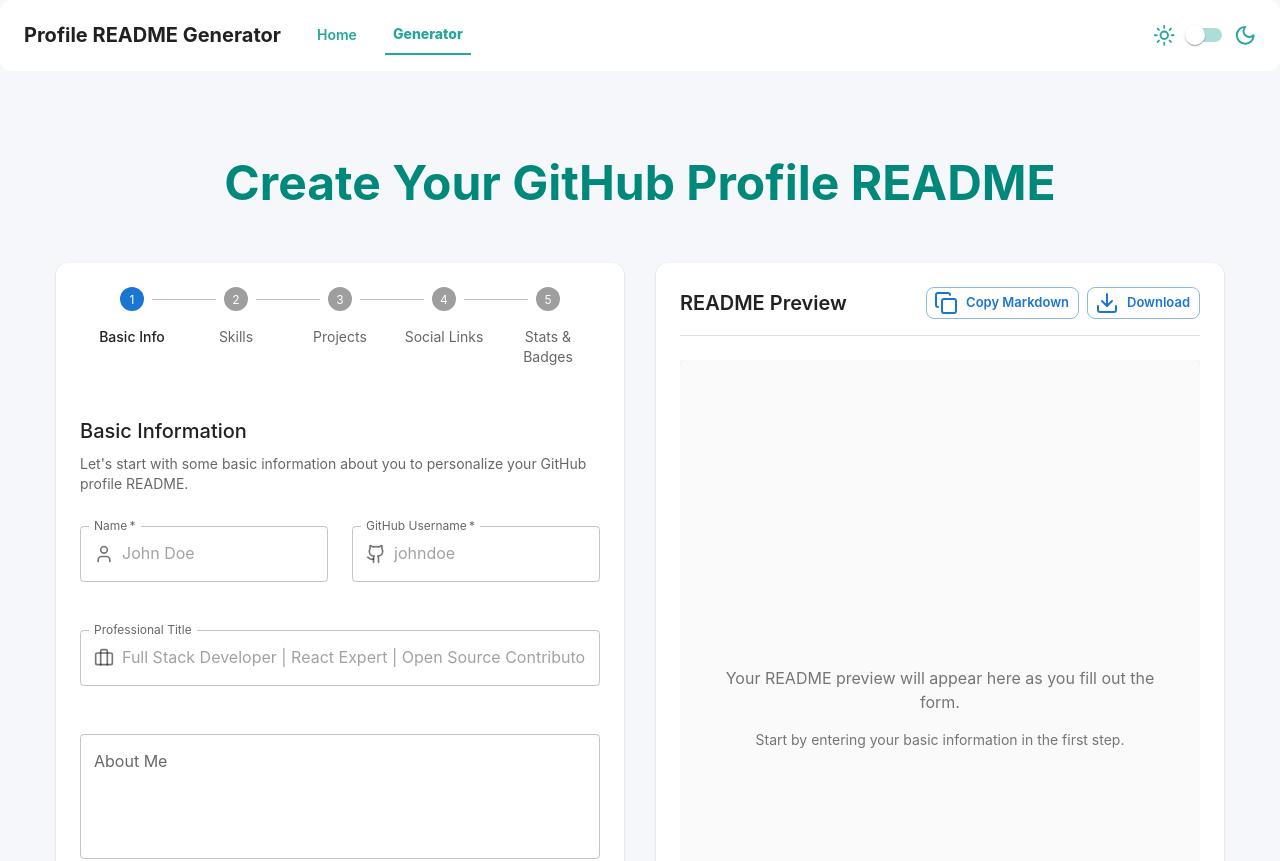
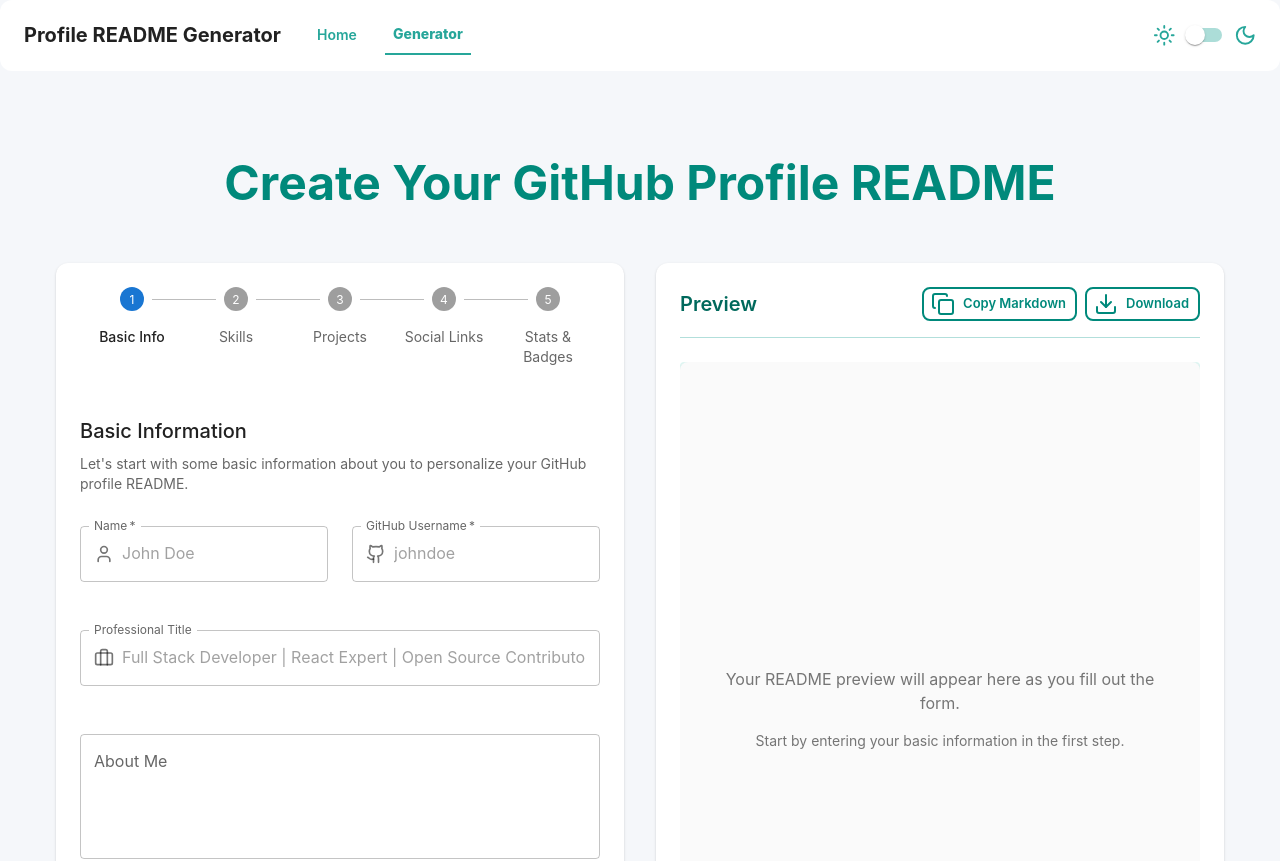
Before and after one commit to NhanPhamThanh-IT/Profile-Readme-Generator, a React (Vite) app: page /generator in a window 1280 px wide. Shown: the top 861 px of the page. Built offline with nearby package versions, Linux system fonts and the light colour scheme.

Commit message:
Update Markdown Preview styles

```diff
--- a/src/components/MarkdownPreview/index.jsx
+++ b/src/components/MarkdownPreview/index.jsx
@@ -8,56 +8,45 @@
 } from '@mui/material';
 import { Copy, Download } from 'lucide-react';
 import MarkdownContent from './MarkdownContent';
+import styles from '@styles/components/others/MarkdownPreview';
 
 function MarkdownPreview({ markdown, darkMode, copied, copyToClipboard }) {
+    const sx = styles(darkMode, copied);
+
     return (
-        <Paper
-            elevation={darkMode ? 2 : 1}
-            sx={{
-                p: 3,
-                height: '100%',
-                minHeight: '600px',
-                display: 'flex',
-                flexDirection: 'column',
-            }}
-        >
-            <Box sx={{ display: 'flex', justifyContent: 'space-between', alignItems: 'center', mb: 2 }}>
-                <Typography variant="h6" component="h2" sx={{ fontWeight: 600 }}>
-                    README Preview
+        <Paper elevation={sx.paper.elevation} sx={sx.paper.sx}>
+            <Box sx={sx.header}>
+                <Typography variant="h6" component="h2" sx={sx.title}>
+                    Preview
                 </Typography>
                 <Box>
                     <Button
                         variant={copied ? 'contained' : 'outlined'}
-                        color={copied ? 'success' : 'primary'}
+                        color={sx.copyButton.color}
                         onClick={copyToClipboard}
                         startIcon={<Copy />}
                         size="small"
-                        sx={{ mr: 1 }}
+                        sx={sx.copyButton.sx}
                     >
                         {copied ? 'Copied!' : 'Copy Markdown'}
                     </Button>
                     <Button
                         variant="outlined"
-                        color="primary"
+                        color={sx.downloadButton.color}
                         startIcon={<Download />}
                         size="small"
                         href={`data:text/markdown;charset=utf-8,${encodeURIComponent(markdown)}`}
                         download="README.md"
+                        sx={sx.downloadButton.sx}
                     >
                         Download
                     </Button>
                 </Box>
             </Box>
 
-            <Divider sx={{ mb: 3 }} />
+            <Divider sx={sx.divider} />
 
-            <Box
-                sx={{
-                    flexGrow: 1,
-                    overflow: 'auto',
-                    bgcolor: darkMode ? '#0d1117' : '#f6f8fa',
-                }}
-            >
+            <Box sx={sx.markdownBox}>
                 <MarkdownContent markdown={markdown} darkMode={darkMode} />
             </Box>
         </Paper>
--- /dev/null
+++ b/src/styles/components/others/MarkdownPreview.jsx
@@ -0,0 +1,66 @@
+const styles = (darkMode, copied) => ({
+    paper: {
+        elevation: darkMode ? 3 : 1,
+        sx: {
+            p: 3,
+            height: '100%',
+            minHeight: '600px',
+            display: 'flex',
+            flexDirection: 'column',
+            bgcolor: darkMode ? '#122c2e' : '#ffffff',
+            color: darkMode ? '#a7ffeb' : '#004d40',
+        },
+    },
+    header: {
+        display: 'flex',
+        justifyContent: 'space-between',
+        alignItems: 'center',
+        mb: 2,
+    },
+    title: {
+        fontWeight: 600,
+        color: darkMode ? '#1de9b6' : '#00695c',
+    },
+    copyButton: {
+        color: copied ? 'success' : undefined,
+        sx: {
+            mr: 1,
+            borderColor: darkMode ? '#2f4f4f' : '#00897b',
+            border: '2px solid',
+            color: copied
+                ? undefined
+                : (darkMode ? '#1de9b6' : '#00897b'),
+            '&:hover': {
+                backgroundColor: darkMode ? '#1de9b622' : '#00897b22',
+                borderColor: darkMode ? '#2f4f4f' : '#00897b',
+                border: '2px solid',
+            },
+        },
+    },
+    downloadButton: {
+        color: darkMode ? 'secondary' : 'primary',
+        sx: {
+            borderColor: darkMode ? '#2f4f4f' : '#00897b',
+            color: darkMode ? '#1de9b6' : '#00897b',
+            border: '2px solid',
+            '&:hover': {
+                backgroundColor: darkMode ? '#1de9b622' : '#00897b22',
+                borderColor: darkMode ? '#2f4f4f' : '#00897b',
+                border: '2px solid',
+            },
+        },
+    },
+    divider: {
+        mb: 3,
+        borderColor: darkMode ? '#2f4f4f' : '#b2dfdb',
+    },
+    markdownBox: {
+        flexGrow: 1,
+        overflow: 'auto',
+        bgcolor: darkMode ? '#0f2b2e' : '#e0f7f4',
+        color: darkMode ? '#a7ffeb' : '#004d40',
+        borderRadius: 1,
+    },
+});
+
+export default styles;
```
